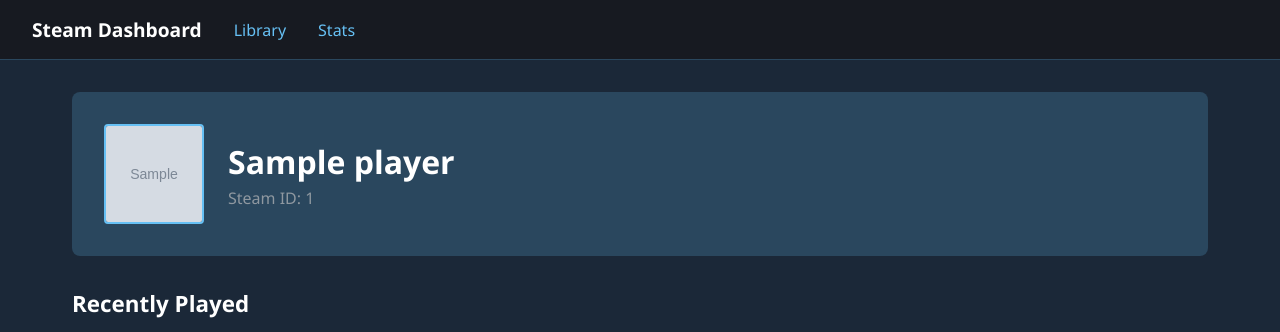
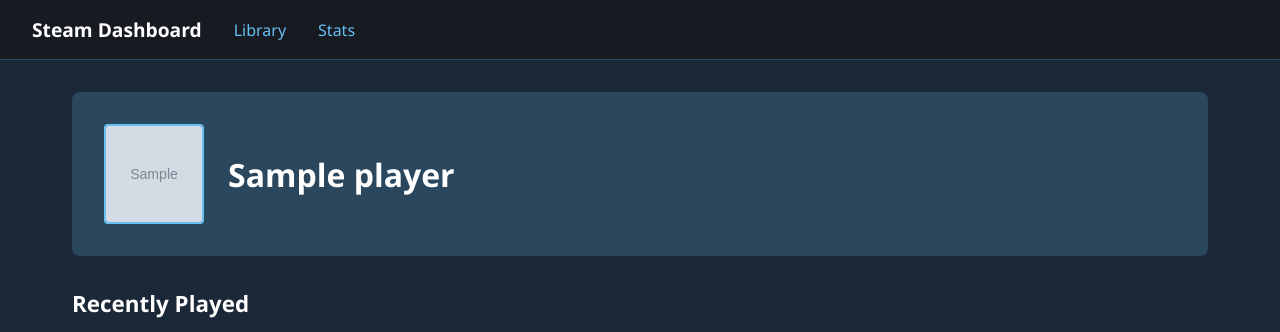
Before and after one commit to WillKirk/steam-dashboard, a Flask app: page / in a window 1280 px wide. Shown: the top 332 px of the page. Run offline with Flask 3, Linux system fonts and the light colour scheme; grey boxes marked "Sample" are stand-in pictures; a database or web service that is not in the repository returns one stand-in record (values such as "Sample title"); data that the repository does not hold is empty.

Commit message:
removing steam id from live site

```diff
--- a/templates/index.html
+++ b/templates/index.html
@@ -6,7 +6,6 @@
         <img src="{{ player.avatarfull }}" alt="Avatar">
         <div>
             <h1>{{ player.personaname }}</h1>
-            <p>Steam ID: {{ player.steamid }}</p>
         </div>
     {% endif %}
 </div>
```
